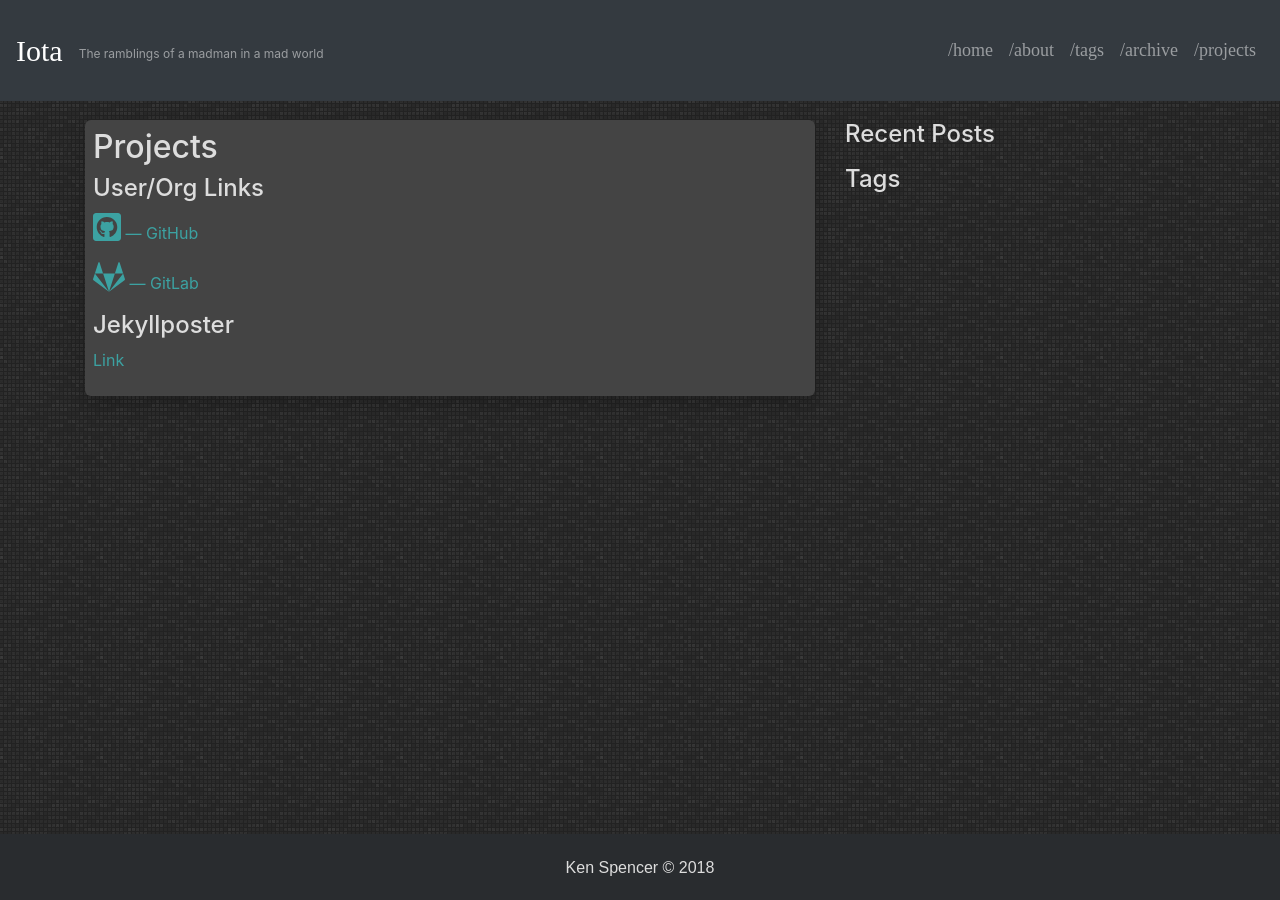
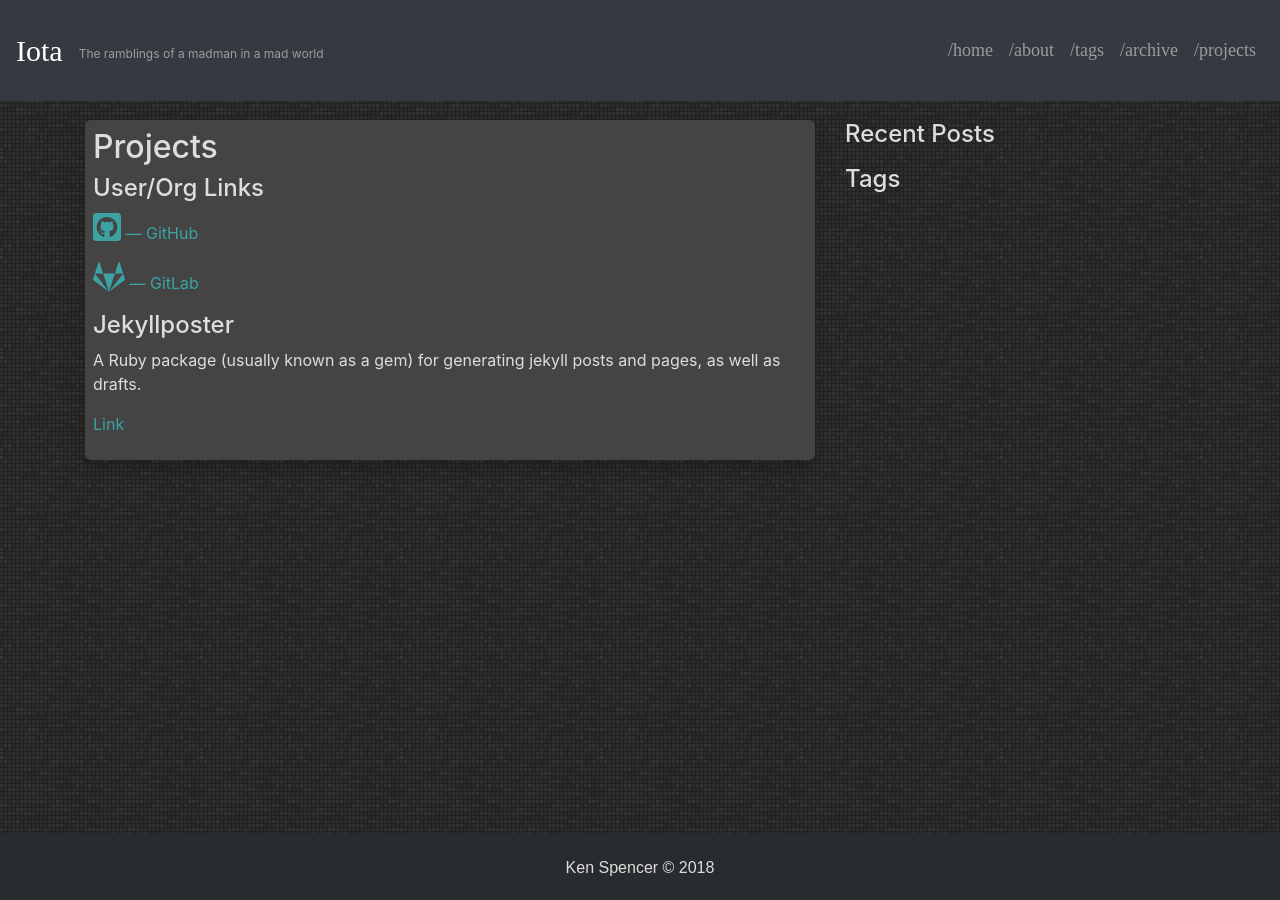
Before and after one commit to IotaSpencer/iotaspencer.me, a Jekyll site: the page built from projects/index.md, in a window 1280 px wide and 900 px high. Built offline with Jekyll 4.4.1, drawn with Linux system fonts in a browser that asks for light colours; nearby versions of some CDN libraries.

Commit message:
update index.md

```diff
--- a/projects/index.md
+++ b/projects/index.md
@@ -16,6 +18,12 @@ title: Projects
 </span> &mdash; GitLab
 </a>
 
-## Jekyllposter
+{% for project in page.projects %}
+## {{project.name}}
 
-> [Link](/projects/jekyllposter/)
+A Ruby package (usually known as a gem) for generating jekyll posts and pages, as well as drafts.
+
+
+> [Link]({{project.link}})
+
+{% endfor %}
```
Also changed, not shown: other parts of projects/index.md (+3 -1 lines).
